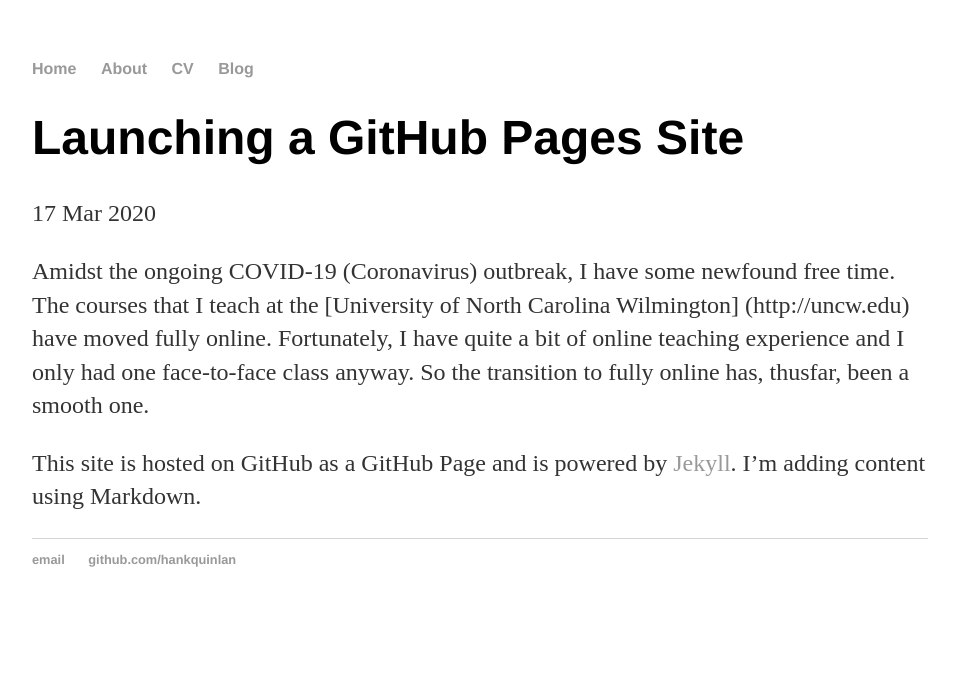
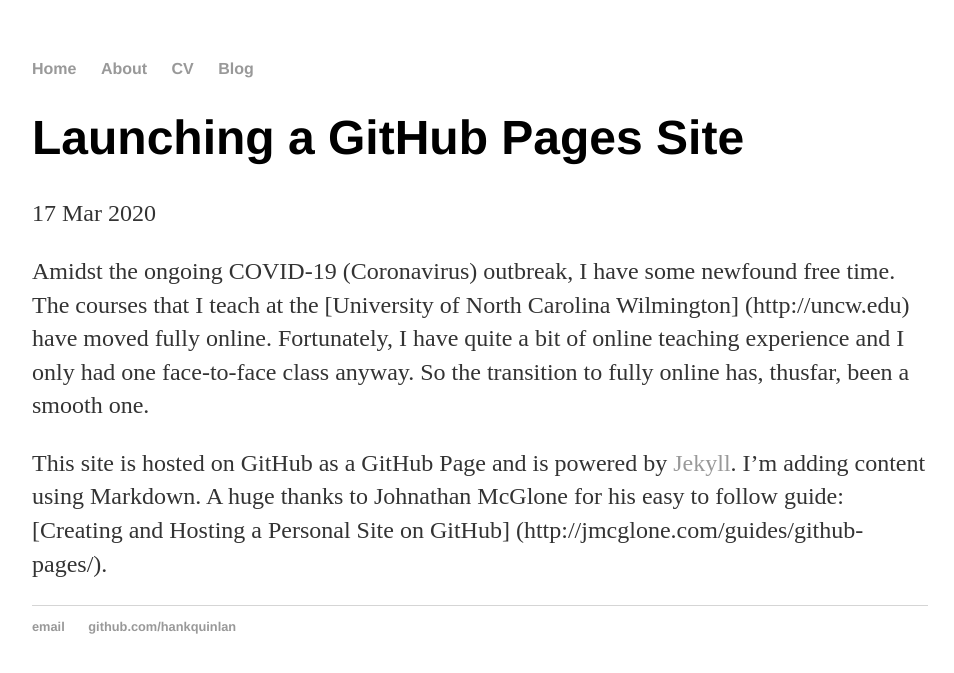
Before and after one commit to stephenhillphd/stephenhillphd.github.io, a Jekyll site: the page built from _posts/2014-04-30-hank-quinlan-site-launched.md, in a window 1280 px wide. Shown: the top 673 px of the page, without its empty margins (160-1114 px from the left). Built offline with Jekyll 4.4.1, drawn with Linux system fonts in a browser that asks for light colours.

Commit message:
Update 2014-04-30-hank-quinlan-site-launched.md

```diff
--- a/_posts/2014-04-30-hank-quinlan-site-launched.md
+++ b/_posts/2014-04-30-hank-quinlan-site-launched.md
@@ -6,4 +6,4 @@ date: 2020-03-17
 
 Amidst the ongoing COVID-19 (Coronavirus) outbreak, I have some newfound free time. The courses that I teach at the [University of North Carolina Wilmington] (http://uncw.edu) have moved fully online. Fortunately, I have quite a bit of online teaching experience and I only had one face-to-face class anyway. So the transition to fully online has, thusfar, been a smooth one.
 
-This site is hosted on GitHub as a GitHub Page and is powered by [Jekyll](http://jekyllrb.com). I'm adding content using Markdown.
+This site is hosted on GitHub as a GitHub Page and is powered by [Jekyll](http://jekyllrb.com). I'm adding content using Markdown. A huge thanks to Johnathan McGlone for his easy to follow guide: [Creating and Hosting a Personal Site on GitHub] (http://jmcglone.com/guides/github-pages/).
```
